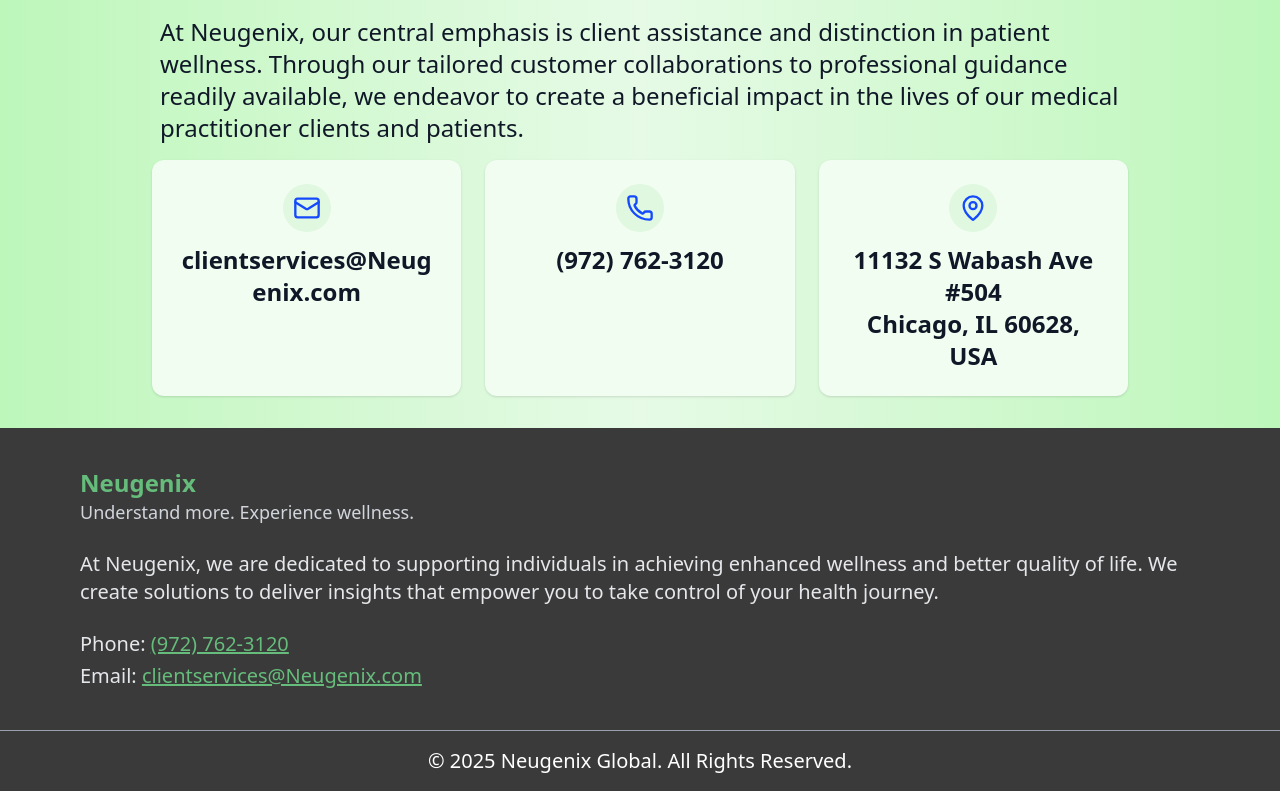
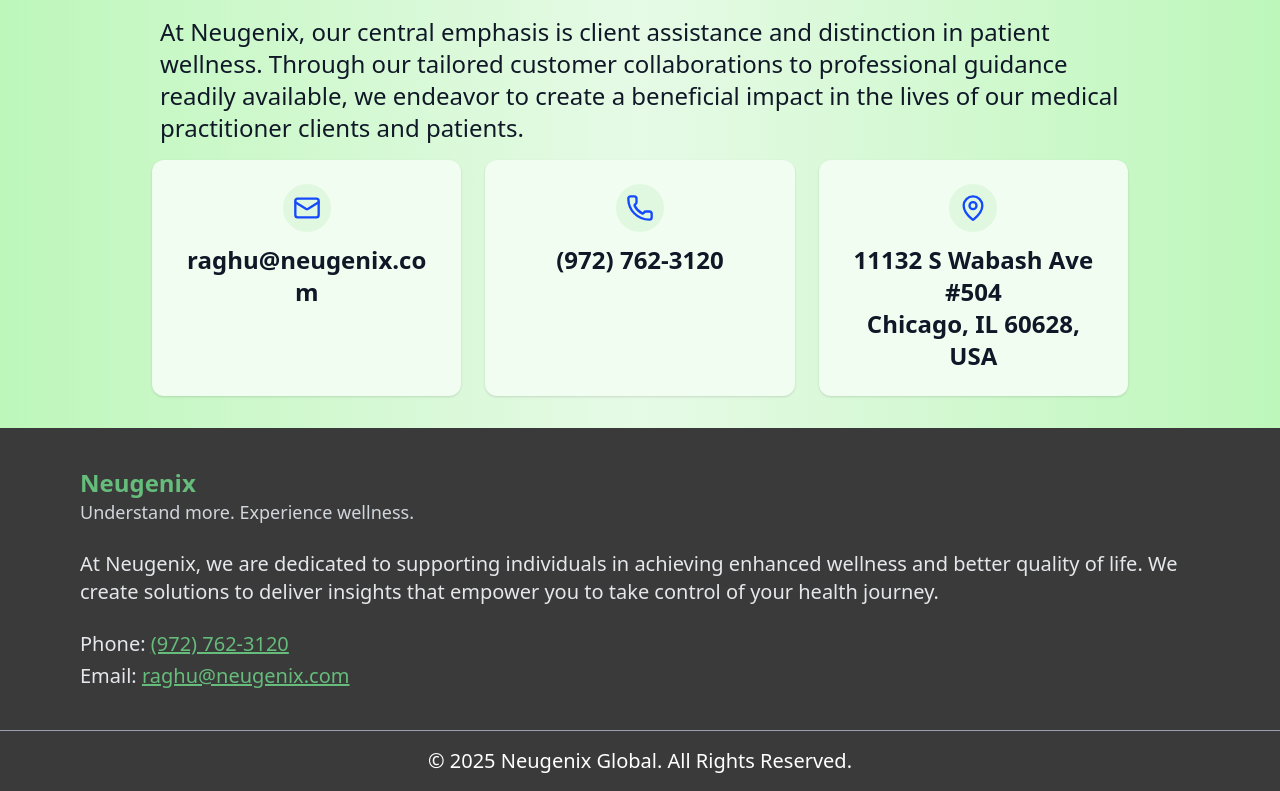
Before and after one commit to VectorSoftDemo/neygenix, a Next.js app: page /contact in a window 1280 px wide. Shown: the part 1094-1885 px from the top of the page. Built offline with nearby package versions, Linux system fonts and the light colour scheme.

Commit message:
email id

```diff
--- a/src/app/contact/page.tsx
+++ b/src/app/contact/page.tsx
@@ -57,7 +57,7 @@ const ContactPage = () => {
 
                     {/* Email */}
                     <a
-                        href="mailto:clientservices@Neugenix.com"
+                        href="mailto:raghu@neugenix.com"
                         className="flex flex-col items-center bg-[#f1fdf1] p-3 sm:p-6 rounded-xl shadow transition hover:shadow-lg hover:bg-[#e6fbe6] cursor-pointer focus:outline-none w-full"
                         tabIndex={0}
                         aria-label="Send Email"
@@ -66,7 +66,7 @@ const ContactPage = () => {
                             <Mail color="#144afc" size={20} className="sm:w-7 sm:h-7" />
                         </div>
                         <span className="text-gray-900 font-semibold text-xs sm:text-sm md:text-xl xl:text-2xl hover:underline text-center break-all">
-                            clientservices@Neugenix.com
+                            raghu@neugenix.com
                         </span>
                     </a>
 
--- a/src/components/Footer.tsx
+++ b/src/components/Footer.tsx
@@ -41,7 +41,7 @@ export default function Footer() {
                   href="mailto:clientservices@Neugenix.com"
                   className="text-[#65bc7b] underline hover:text-[#4a9e5e] transition-colors"
                 >
-                  clientservices@Neugenix.com
+                  raghu@neugenix.com
                 </a>
               </p>
             </div>
```
